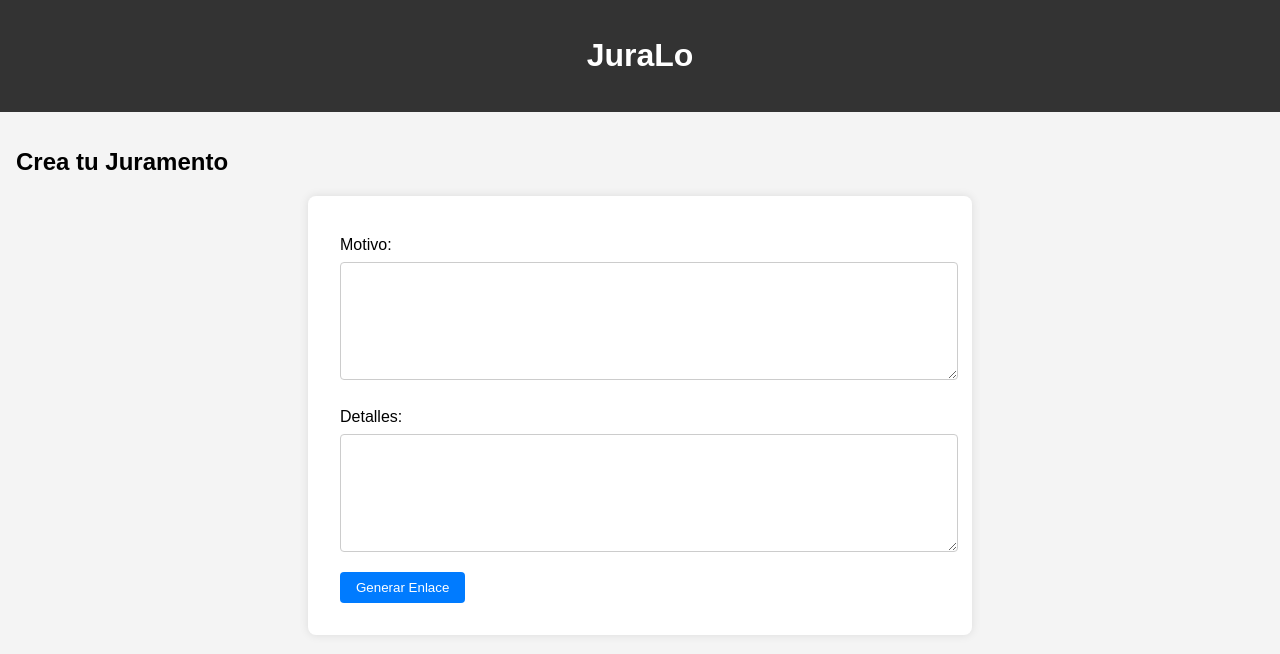
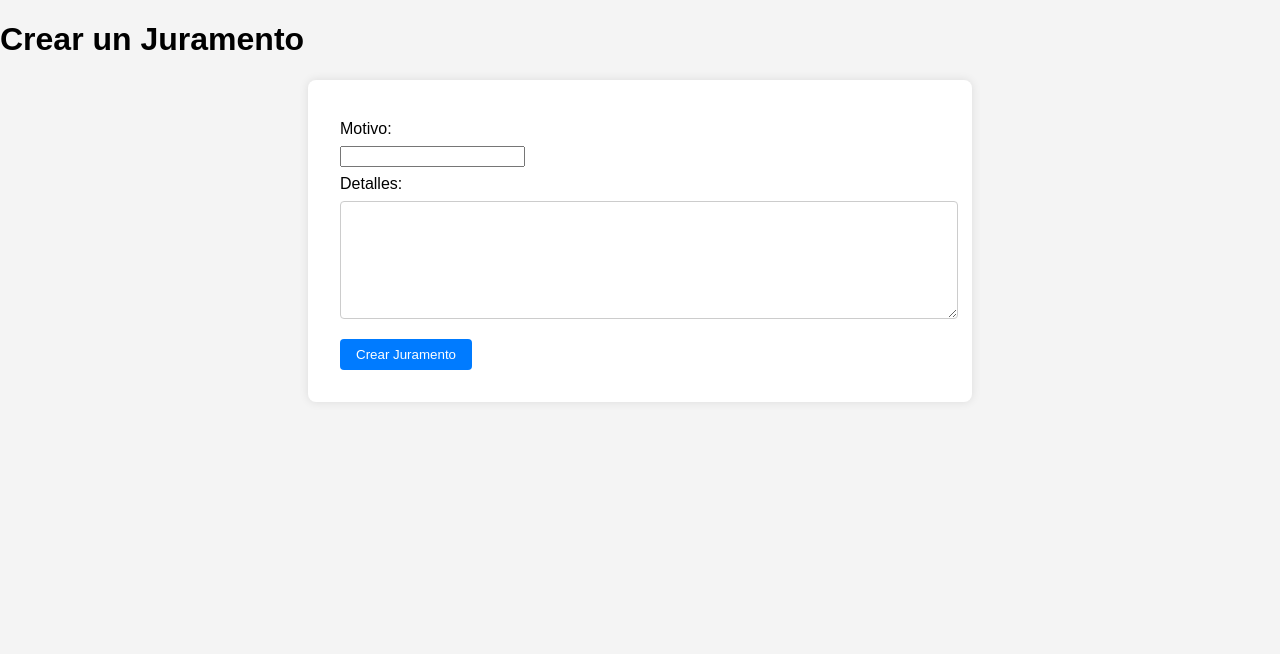
Before and after one commit to GAbriel1800/Jura-lo, a website: page index.html in a window 1280 px wide. Drawn offline with Linux system fonts and the light colour scheme.

Commit message:
Update index.html

```diff
--- a/index.html
+++ b/index.html
@@ -7,25 +7,17 @@
     <link rel="stylesheet" href="style.css">
 </head>
 <body>
-    <header>
-        <h1>JuraLo</h1>
-    </header>
-    <main>
-        <section id="create-juramento">
-            <h2>Crea tu Juramento</h2>
-            <form id="juramento-form">
-                <label for="motivo">Motivo:</label>
-                <textarea id="motivo" name="motivo" required></textarea>
-                <label for="detalles">Detalles:</label>
-                <textarea id="detalles" name="detalles"></textarea>
-                <button type="submit">Generar Enlace</button>
-            </form>
-            <div id="link-container" style="display: none;">
-                <h2>Tu Enlace:</h2>
-                <a id="juramento-link" href="#" target="_blank"></a>
-            </div>
-        </section>
-    </main>
+    <h1>Crear un Juramento</h1>
+    <form id="juramento-form">
+        <label for="motivo">Motivo:</label>
+        <input type="text" id="motivo" required>
+        <br>
+        <label for="detalles">Detalles:</label>
+        <textarea id="detalles" required></textarea>
+        <br>
+        <button type="submit">Crear Juramento</button>
+    </form>
+    <div id="result-container"></div>
     <script src="script.js"></script>
 </body>
 </html>
```
